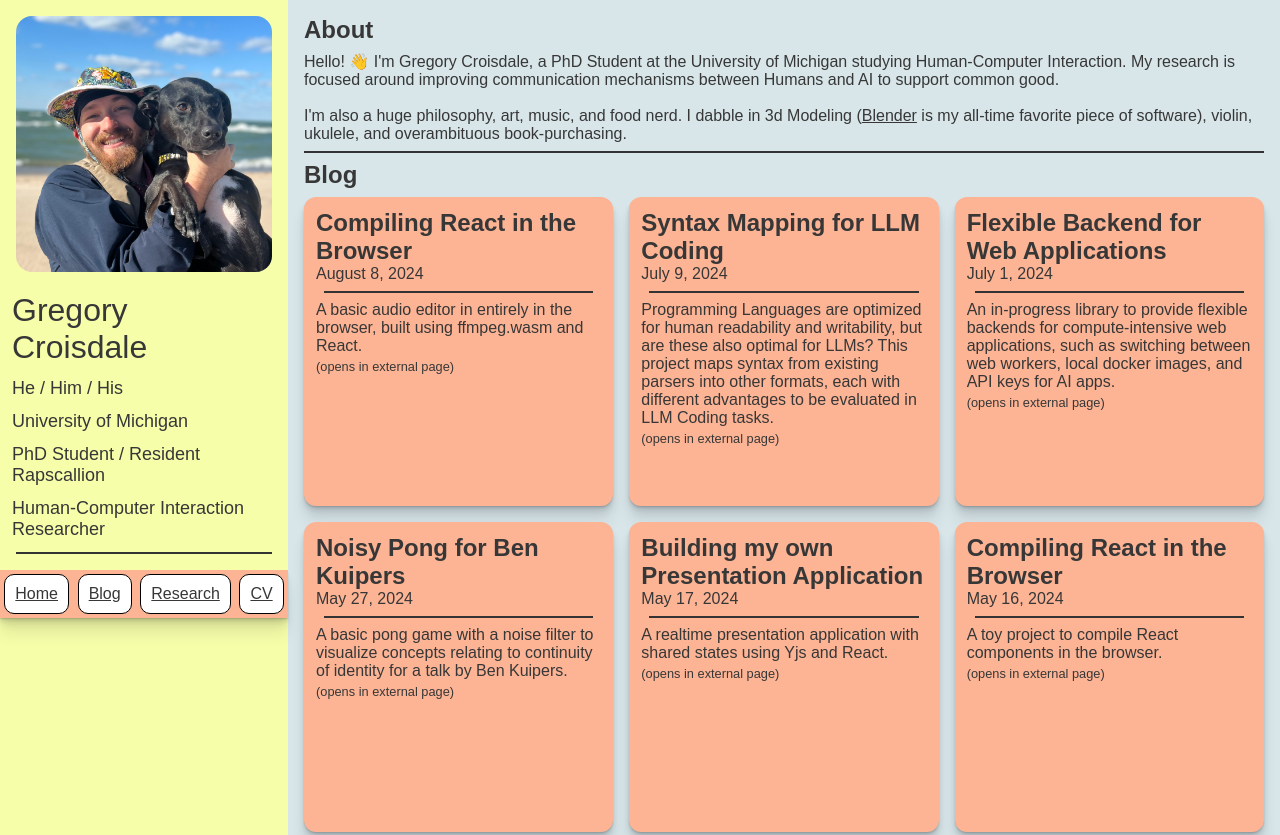
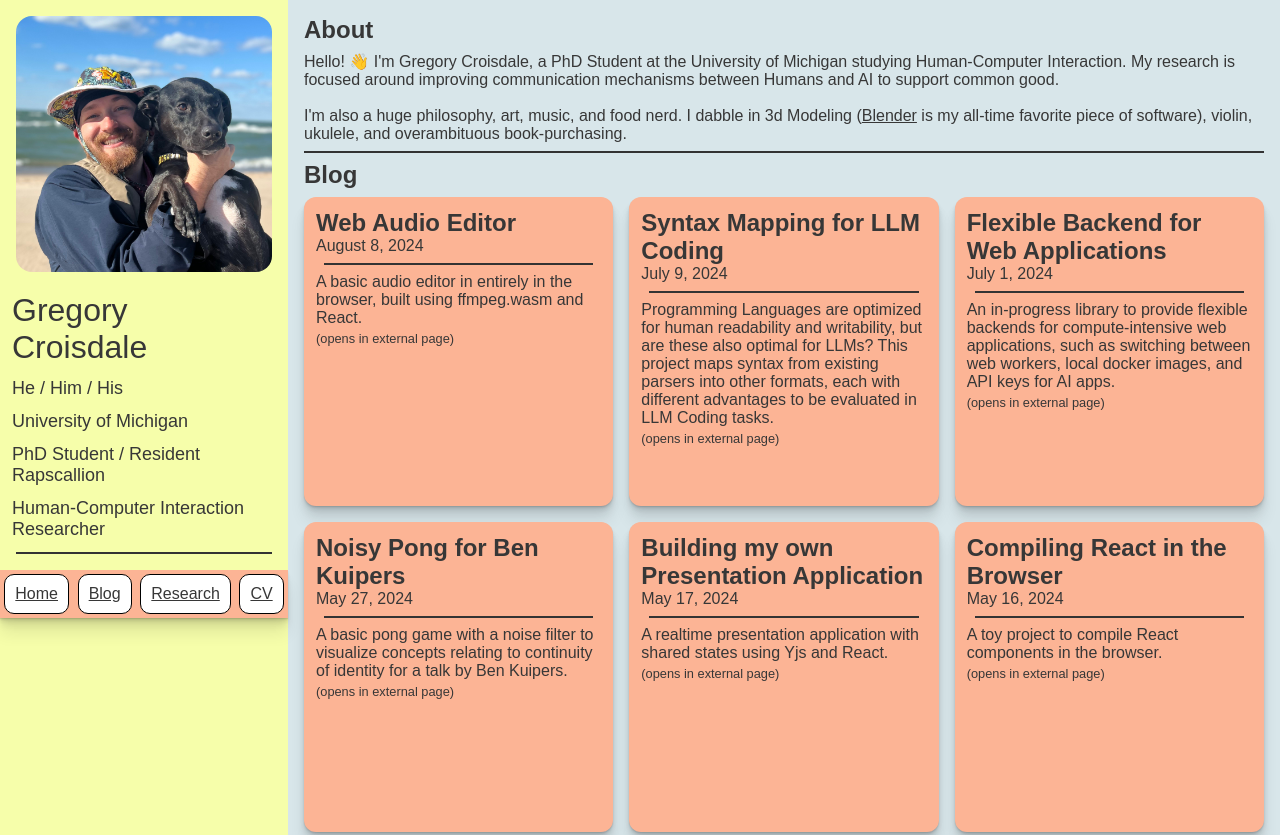
Before and after one commit to gcrois/gregory.croisdale, an Astro site: page / in a window 1280 px wide. Shown: the top 835 px of the page. Built offline with nearby package versions, Linux system fonts and the light colour scheme; Astro itself is replaced by a stand-in of ours; a web font is replaced by a local one.

Commit message:
changed title... lol

```diff
--- a/src/content/blog/web_audio_editor.md
+++ b/src/content/blog/web_audio_editor.md
@@ -1,5 +1,5 @@
 ---
-title: "Compiling React in the Browser"
+title: "Web Audio Editor"
 date: "2024-08-08"
 
 description: "A basic audio editor in entirely in the browser, built using ffmpeg.wasm and React."
```
